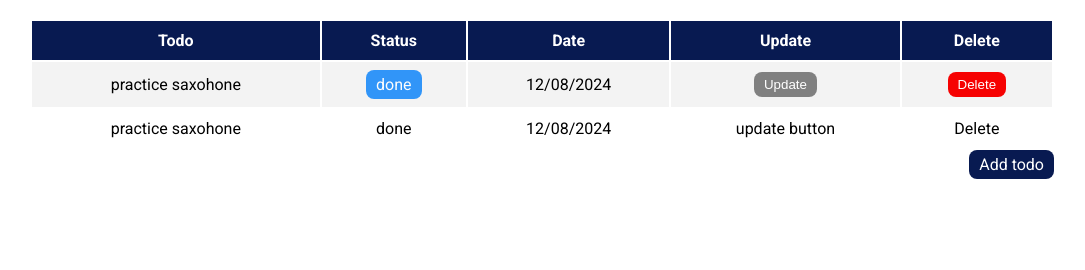
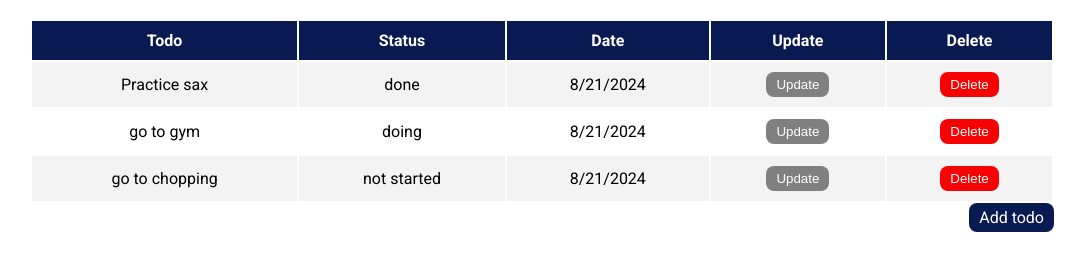
Before and after one commit to stevensonsaintlaurent/todo-list, a website: page src/index.html in a window 1280 px wide. Shown: the part 62-332 px from the top of the page, without its empty margins (98-1183 px from the left). Drawn offline with Linux system fonts and the light colour scheme.

Commit message:
create todo table

```diff
--- a/src/index.html
+++ b/src/index.html
@@ -15,9 +15,9 @@
   <body>
     <div>
       <h1 class="title">My Todo</h1>
-      <div class="container">
-        <table class="table" id="table">
-          <!-- <tr>
+      <div class="container" id="container">
+        <!-- <table class="table" id="table">
+          <tr>
             <th>Todo</th>
             <th>Status</th>
             <th>Date</th>
@@ -38,8 +38,8 @@
             <td>12/08/2024</td>
             <td>update button</td>
             <td>Delete</td>
-          </tr> -->
-        </table>
+          </tr>
+        </table> -->
       </div>
       <div class="button-container">
         <div>
--- a/src/index.js
+++ b/src/index.js
@@ -9,38 +9,72 @@ const todoItems = document.getElementById("todo-items");
 //   let titleValue = title.value;
 //   let descritionValue = descrition.value;
 // }
+const container = document.getElementById("container");
 
-function addtoToTable() {
-  const todos = `
-          <tr>
-            <th>Todo</th>
-            <th>Status</th>
-            <th>Date</th>
-            <th>Update</th>
-            <th>Delete</th>
-          </tr>
+const todoData = [
+  {
+    title: "Practice sax ",
+    status: "done",
+    date: new Date().toLocaleDateString(),
+  },
+  {
+    title: "go to gym",
+    status: "doing",
+    date: new Date().toLocaleDateString(),
+  },
+  {
+    title: "go to chopping",
+    status: "not started",
+    date: new Date().toLocaleDateString(),
+  },
+];
 
-          <tr>
-            <td>practice saxohone</td>
-            <td><span class="status">done</span></td>
-            <td>12/08/2024</td>
-            <td><button class="update-btn btn">Update</button></td>
-            <td><button class="delete-btn btn">Delete</button></td>
-          </tr>
-          <tr>
-            <td>practice saxohone</td>
-            <td>done</td>
-            <td>12/08/2024</td>
-            <td>update button</td>
-            <td>Delete</td>
-          </tr>`;
+function createtodoToTable() {
+  const table = document.createElement("table");
+  table.classList.add("table");
+  const headerRow = document.createElement("tr");
 
-  const tableElement = document.getElementById("table");
+  const keys = ["Todo", "Status", "Date", "Update", "Delete"];
+  keys.forEach((key) => {
+    const th = document.createElement("th");
+    th.appendChild(document.createTextNode(key));
 
-  tableElement.innerHTML = todos;
-  console.log(tableElement);
+    headerRow.appendChild(th);
+  });
+
+  table.appendChild(headerRow);
+
+  todoData.forEach((todoObj) => {
+    const row = document.createElement("tr");
+    Object.values(todoObj).forEach((value) => {
+      const td = document.createElement("td");
+      td.appendChild(document.createTextNode(value));
+
+      row.appendChild(td);
+    });
+    const tdbtn = document.createElement("td");
+    const updateBtn = document.createElement("button");
+    updateBtn.appendChild(document.createTextNode("Update"));
+    updateBtn.classList.add("update-btn", "btn");
+
+    tdbtn.appendChild(updateBtn);
+
+    const tdBtnDelete = document.createElement("td");
+    const deleteBnt = document.createElement("button");
+    deleteBnt.innerText = "Delete";
+    deleteBnt.classList.add("delete-btn", "btn");
+
+    tdBtnDelete.appendChild(deleteBnt);
+
+    row.append(tdbtn);
+    row.append(tdBtnDelete);
+
+    table.appendChild(row);
+  });
+  console.log(container);
+  container.appendChild(table);
 }
 
 window.onload = function () {
-  addtoToTable();
+  createtodoToTable();
 };
```
Also changed, not shown: src/package.json (added, +12 -0 lines), dist/index.html, 4 other files.
